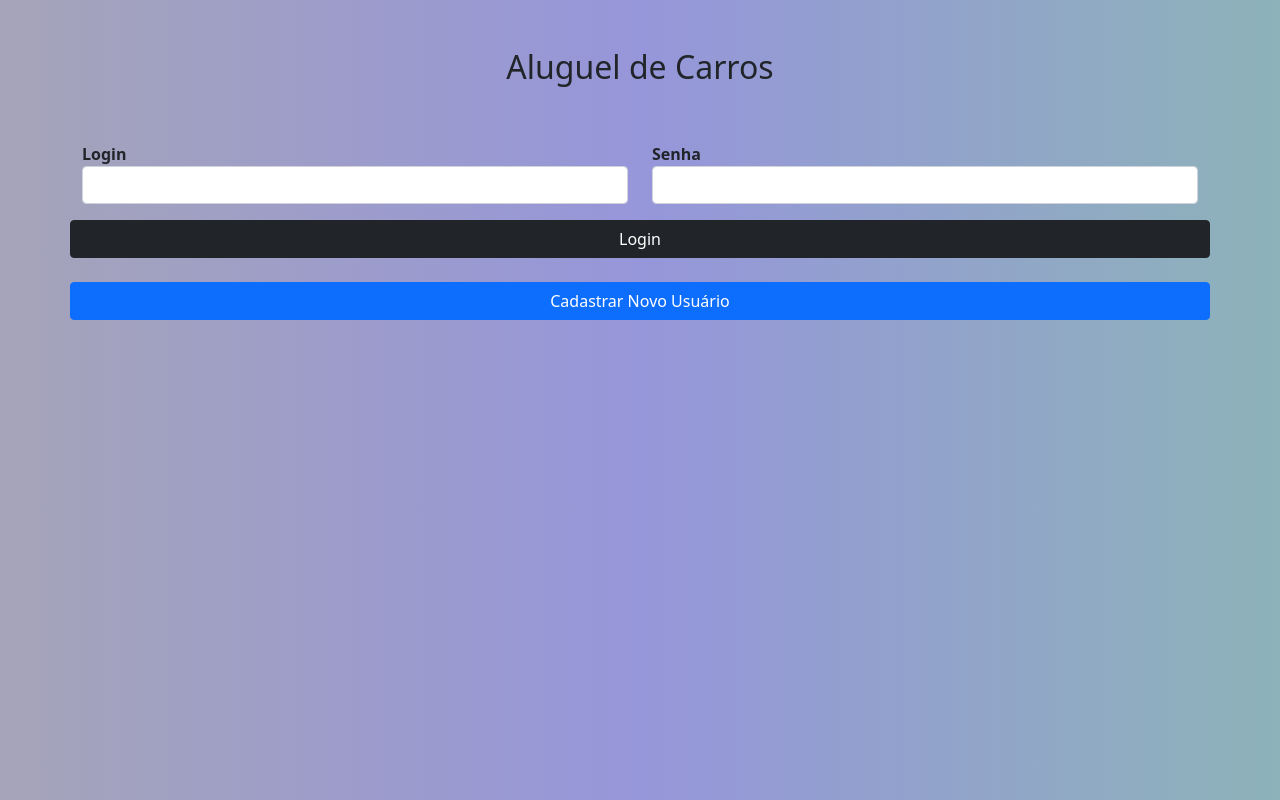
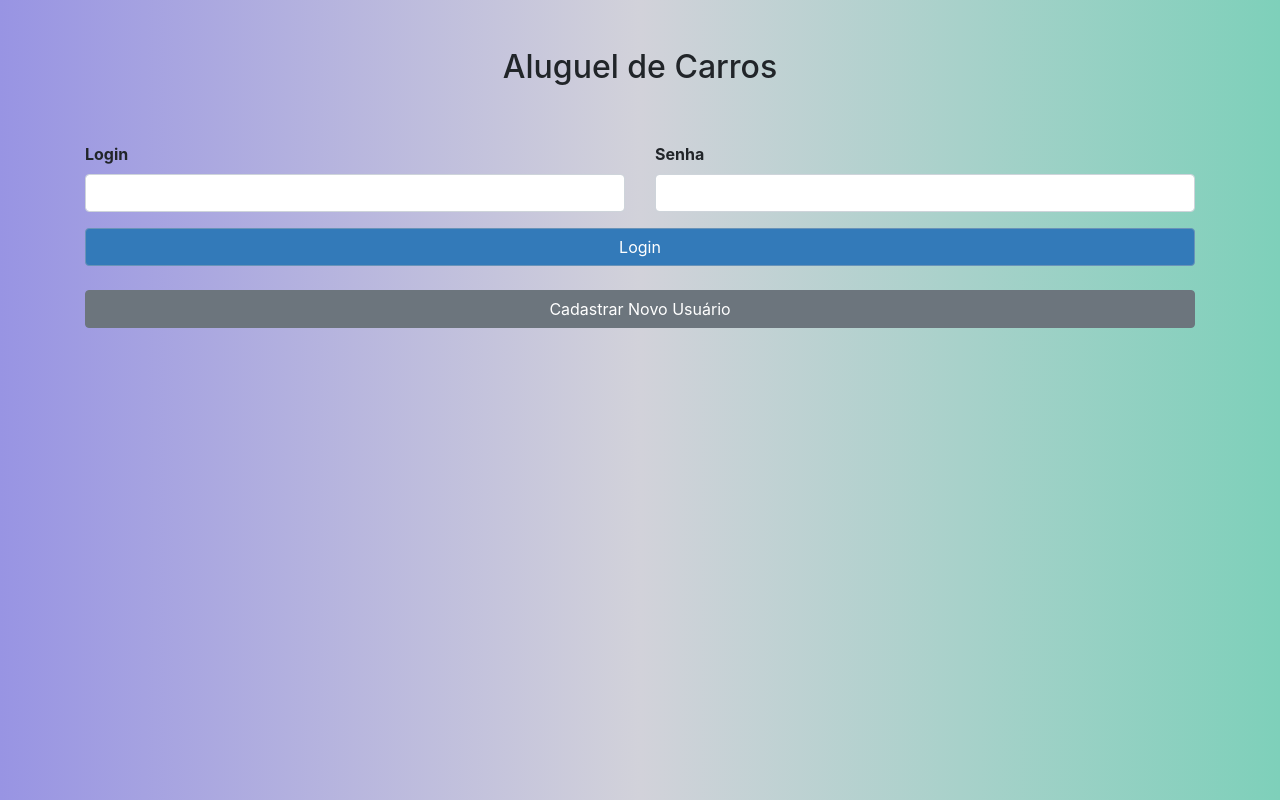
Before and after one commit to Denilson21R/Crud-PHP-Aluguel-Carros, a PHP site: page /aluguel_carros/ in a window 1280 px wide. Run offline with PHP 8.4, Linux system fonts and the light colour scheme; some libraries are stand-ins or nearby versions.

Commit message:
Manutenção no controllerUsuario, nas rotas e ajustes no CSS

```diff
--- a/controller/ControllerUsuario.php
+++ b/controller/ControllerUsuario.php
@@ -1,10 +1,11 @@
 <?php
-session_start();
 include_once $_SERVER["DOCUMENT_ROOT"]."/aluguel_carros/model/Usuario.php";
 
-$action = $_POST["action"];
-switch ($action) {
-    case "login":
+class ControllerUsuario{
+    public function __construct(){
+    }
+
+    public function Login(){
         if(!empty($_POST["login"]) && !empty($_POST["senha"])){
             $usuario = new Usuario($_POST["login"],$_POST["senha"]);
             $id = $usuario->verificaUsuario();
@@ -12,18 +13,16 @@ switch ($action) {
                 $usuario->setId($id);
                 $_SESSION["id_usuario"] = $usuario->getId();
                 $_SESSION["login_usuario"] = $usuario->getLogin();
-                echo true;
-            }else{
-                echo null;
             }
         }
-        break;
-    case "logoff":
+    }
+
+    public function Sair(){
         unset($_SESSION["id_usuario"]);
         unset($_SESSION["login_usuario"]);
-        echo true;
-        break;
-    case "cadastro":
+    }
+
+    public function Cadastrar(){
         if(!empty($_POST["login-cadastro"]) && !empty($_REQUEST["senha-cadastro"])){
             $usuario = new Usuario($_POST["login-cadastro"],$_POST["senha-cadastro"]);
             $id = $usuario->verificaUsuario();
@@ -33,5 +32,5 @@ switch ($action) {
                 echo $id;
             }
         }
-        break;
+    }
 }
--- a/view/css/home.css
+++ b/view/css/home.css
@@ -1,5 +1,11 @@
 body{
-    background: rgb(112,108,184);
-    background: linear-gradient(90deg, rgba(112,108,184,1) 0%, rgba(100,100,171,1) 50%, rgba(62,172,194,1) 100%);
+    background: rgb(152,148,227);
+    background: linear-gradient(90deg, rgba(152,148,227,1) 0%, rgb(210, 210, 218) 50%, rgba(126,208,186,1) 100%);
     height: 100vh;
 }
+
+.btn-principal{
+    color: #fff;
+    background-color: #337ab9;
+    border-color: #6993b8;
+}
--- a/view/viewLogin.php
+++ b/view/viewLogin.php
@@ -14,8 +14,8 @@ $path = $_SESSION["path"];
         <link rel="canonical" href="https://getbootstrap.com/docs/4.3/examples/checkout/">
 
         <!-- Bootstrap core CSS -->
-	   <link href="https://cdn.jsdelivr.net/npm/bootstrap@5.0.0-beta2/dist/css/bootstrap.min.css" rel="stylesheet" integrity="sha384-BmbxuPwQa2lc/FVzBcNJ7UAyJxM6wuqIj61tLrc4wSX0szH/Ev+nYRRuWlolflfl" crossorigin="anonymous">
-
+        <link rel="stylesheet" href="https://maxcdn.bootstrapcdn.com/bootstrap/4.0.0/css/bootstrap.min.css" integrity="sha384-Gn5384xqQ1aoWXA+058RXPxPg6fy4IWvTNh0E263XmFcJlSAwiGgFAW/dAiS6JXm" crossorigin="anonymous">
+        <link href="<?php echo $_SESSION["path"]; ?>view/css/home.css" rel="stylesheet">
         <style>
           .bd-placeholder-img {
             font-size: 1.125rem;
@@ -31,12 +31,6 @@ $path = $_SESSION["path"];
               font-size: 3.5rem;
             }
           }
-
-          body{
-            background: rgb(165,164,185);
-background: linear-gradient(90deg, rgba(165,164,185,1) 0%, rgba(150,150,218,1) 50%, rgba(141,178,185,1) 100%);
-            height: 100vh;
-        }
         </style>
         <!-- Custom styles for this template -->
     </head>
@@ -50,7 +44,6 @@ background: linear-gradient(90deg, rgba(165,164,185,1) 0%, rgba(150,150,218,1) 5
 
                     <form method="post" id="formLogin">
                         <div class="row">
-                            <input type="hidden" name="action" value="login">
                             <div class="col-md-6 mb-3">
                                 <label for="login" style="font-weight: bolder;">Login</label>
                                 <input type="text" class="form-control" name="login" id="login" placeholder="" value="" required>
@@ -61,8 +54,12 @@ background: linear-gradient(90deg, rgba(165,164,185,1) 0%, rgba(150,150,218,1) 5
                             </div>
                         </div>
                         <div class="row">
-                            <button class="btn btn-dark btn-block mb-4" type="submit">Login</button>
-                            <button class="btn btn-primary btn-block mb-4" style="margin-right: 10px;" id="btnNovoUsuario">Cadastrar Novo Usuário</button>
+                            <div class="col-md-12">
+                                <button class="btn btn-principal btn-block mb-4" type="submit">Login</button>
+                            </div>
+                            <div class="col-md-12">
+                                <button class="btn btn-secondary btn-block mb-4" style="margin-right: 10px;" id="btnNovoUsuario">Cadastrar Novo Usuário</button>
+                            </div>
                         </div>
                     </form>
                     <form method="post" id="formCadastro" style="display: none;">
@@ -77,8 +74,8 @@ background: linear-gradient(90deg, rgba(165,164,185,1) 0%, rgba(150,150,218,1) 5
                                 <input type="password" class="form-control" name="senha-cadastro" id="senha-cadastro" placeholder="" value="" required>
                             </div>
                         </div>
-                        <button class="btn btn-dark btn-block mb-4" type="submit">Salvar</button>
-                        <button class="btn btn-dark btn-block mb-4" id="btnVoltarCadastro">Voltar</button>
+                        <button class="btn btn-principal btn-block mb-4" type="submit">Salvar</button>
+                        <button class="btn btn-secondary btn-block mb-4" id="btnVoltarCadastro">Voltar</button>
                     </form>
                     <div class="alert alert-dark" role="alert" id="alerta" style="display: none;">
                         Usuário não encontrado!
@@ -86,13 +83,28 @@ background: linear-gradient(90deg, rgba(165,164,185,1) 0%, rgba(150,150,218,1) 5
                     <div class="alert alert-dark" role="alert" id="alerta-cadastro" style="display: none;">
                         Não foi possível realizar o cadastro!
                     </div>
+                    <div class="modal fade" id="exampleModal" tabindex="-1" role="dialog" aria-labelledby="exampleModalLabel" aria-hidden="true">
+                        <div class="modal-dialog" role="document">
+                            <div class="modal-content">
+                                <div class="modal-header">
+                                    <h5 class="modal-title" id="exampleModalLabel">Cadastro realizado com Sucesso!</h5>
+                                    <button type="button" class="close" data-dismiss="modal" aria-label="Close">
+                                        <span aria-hidden="true">&times;</span>
+                                    </button>
+                                </div>
+                                <div class="modal-footer">
+                                    <button type="button" class="btn btn-success" onclick="window.location.reload();">Ok</button>
+                                </div>
+                            </div>
+                        </div>
+                    </div>
                 </div>
             </div>
         </div>
 
         <script src="https://code.jquery.com/jquery-3.1.1.min.js"></script>
-        <script>window.jQuery || document.write('<script src="/docs/4.3/assets/js/vendor/jquery-slim.min.js"><\/script>')</script>
-        <script src="https://cdn.jsdelivr.net/npm/bootstrap@5.0.0-beta2/dist/js/bootstrap.bundle.min.js" integrity="sha384-b5kHyXgcpbZJO/tY9Ul7kGkf1S0CWuKcCD38l8YkeH8z8QjE0GmW1gYU5S9FOnJ0" crossorigin="anonymous"></script>
+
+        <script src="https://maxcdn.bootstrapcdn.com/bootstrap/4.0.0/js/bootstrap.min.js" integrity="sha384-JZR6Spejh4U02d8jOt6vLEHfe/JQGiRRSQQxSfFWpi1MquVdAyjUar5+76PVCmYl" crossorigin="anonymous"></script>
     </body>
 </html>
 <script type="text/javascript">
@@ -100,11 +112,12 @@ background: linear-gradient(90deg, rgba(165,164,185,1) 0%, rgba(150,150,218,1) 5
 $("#formLogin").submit(function(e){
     e.preventDefault();
 	$.ajax({
-        url: '/aluguel_carros/controller/controllerUsuario.php',
+        url: '<?= $path; ?>login',
         type: 'post',
         data: $(this).serialize(),
         success: function(data) {
-            if(data){
+            console.log(data);
+            if(data === ""){
                 document.location.href = "<?= $path; ?>home/"
             }else{
                 $("#login").val("");
@@ -118,7 +131,6 @@ $("#formLogin").submit(function(e){
                         clearInterval(interval);
                     }
                 }, 1000);
-
             }
         }
     });
@@ -133,12 +145,13 @@ $("#btnNovoUsuario").click(function(e){
 $("#formCadastro").submit(function(e){
     e.preventDefault();
 	$.ajax({
-        url: '/aluguel_carros/controller/controllerUsuario.php',
+        url: '<?= $path; ?>cadastro',
         type: 'post',
         data: $(this).serialize(),
         success: function(data) {
+            console.log(data);
             if(data == ""){
-                document.location.href = "<?= $path; ?>"
+                $("#exampleModal").modal("show");
             }else{
                 $("#login-cadastro").val("");
                 $("#senha-cadastro").val("");
```
Also changed, not shown: index.php (+39 -8 lines), view/viewAlugueis.php (+5 -3 lines).
